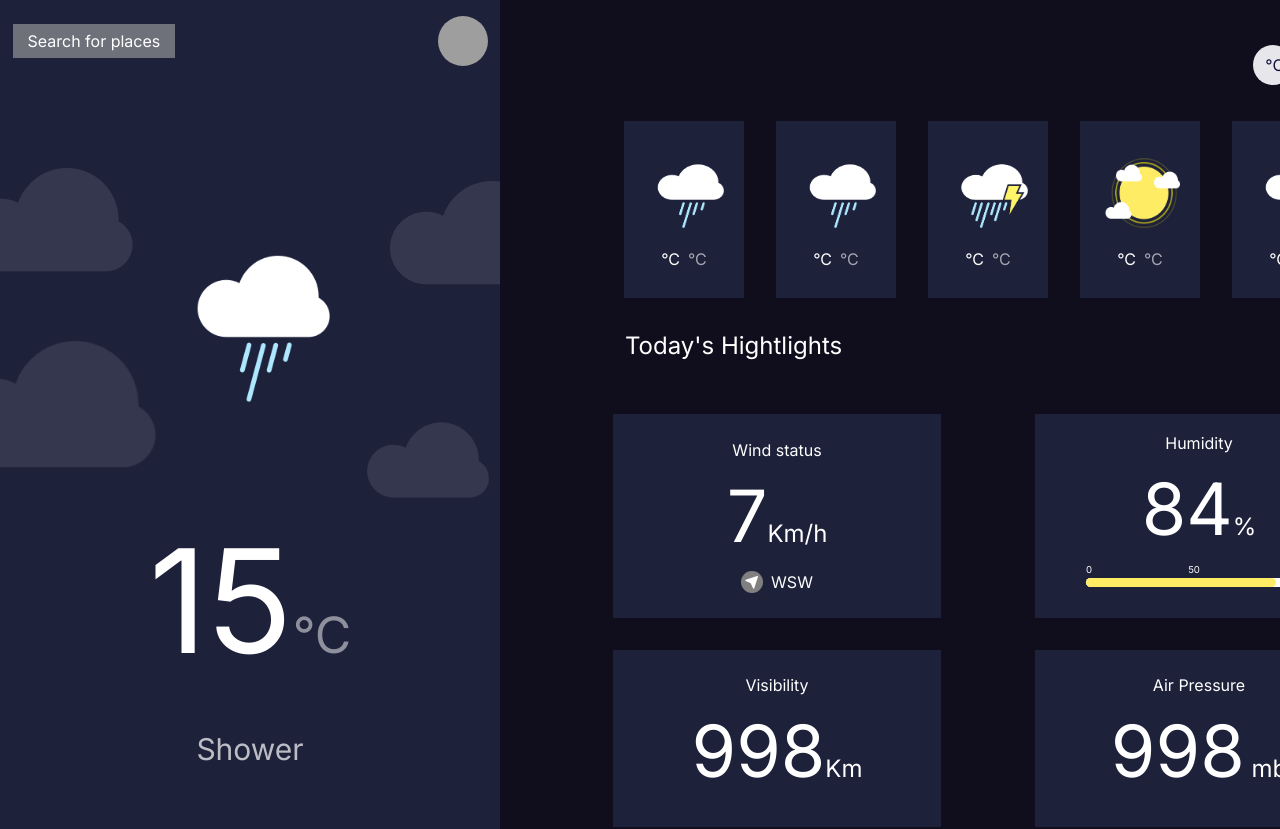
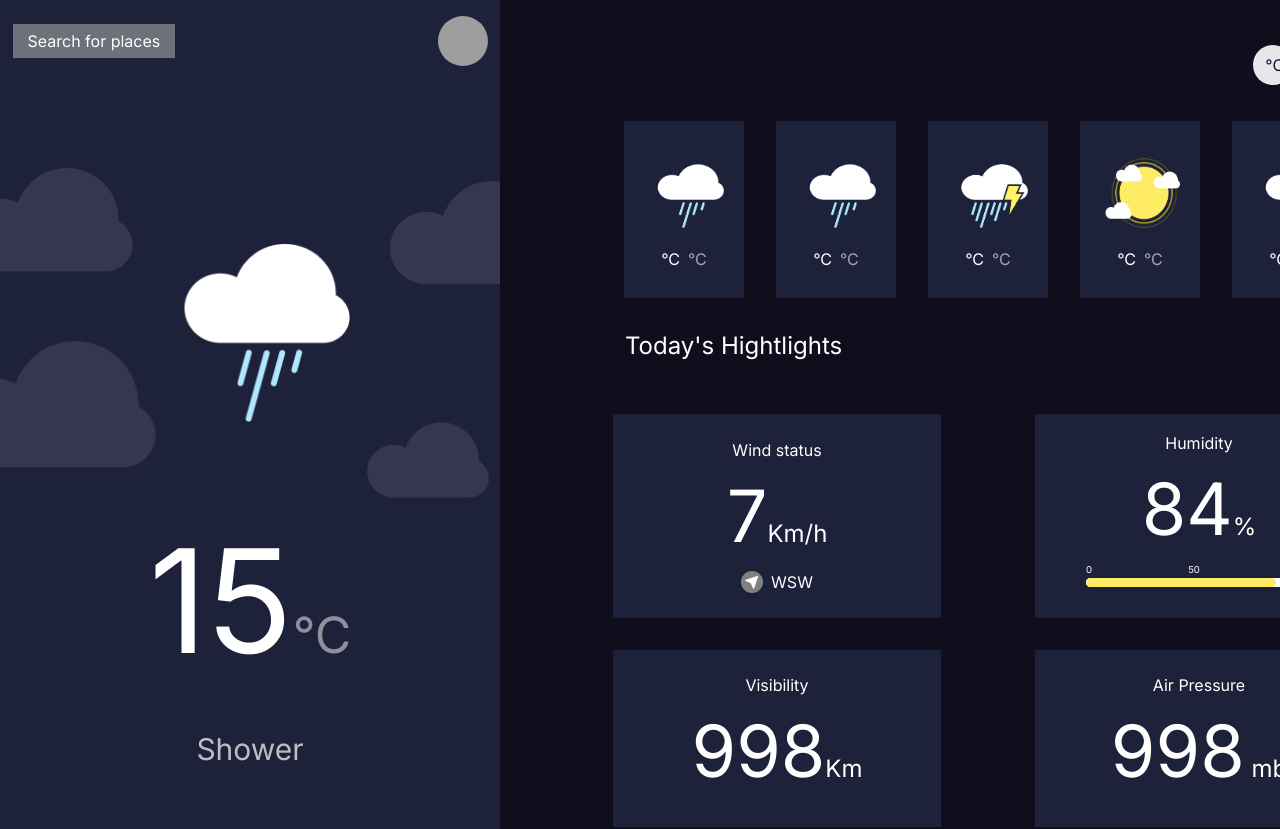
Before and after one commit to Alvarobyui/weather-web-app, a Next.js app: page / in a window 1280 px wide. Shown: the top 829 px of the page. Built offline with nearby package versions, Linux system fonts and the light colour scheme; no server answers; grey boxes are pictures that could not be loaded.

Commit message:
scroll bar styled for chrome

```diff
--- a/app/components/Head.css
+++ b/app/components/Head.css
@@ -61,8 +61,8 @@
 }
 
 .img-box .img {
-  height: 23vh;
-  width: 20vh;
+  height: 28vh;
+  width: 25vh;
 
 }
 .img-box .img img {
--- a/app/components/Hightlights.css
+++ b/app/components/Hightlights.css
@@ -107,7 +107,6 @@ footer {
     flex-wrap: nowrap;
     place-items: center;
     overflow: hidden;
-    overflow-y: scroll;
     padding: 0;
     height: 65%;
     margin-top: 0;
--- a/app/components/Main.css
+++ b/app/components/Main.css
@@ -67,6 +67,17 @@
   color: #E7E7EB;
 }
 
+::-webkit-scrollbar {
+  width: 0.5rem;
+  height: 0.5rem;
+}
+::-webkit-scrollbar-track {
+  background: #1E213A;
+}
+::-webkit-scrollbar-thumb {
+  background-color: #585676;
+}
+
 @media screen and (min-width: 50rem) {
   .UIM {
     justify-content: end;
@@ -96,6 +107,7 @@
     gap: 2rem;
     margin-left: 1.5rem;
     max-width: 100%;
+    overflow: hidden;
   }
   .cards .card {
     width: 120px;
--- a/app/globals.css
+++ b/app/globals.css
@@ -33,6 +33,7 @@ body {
     width: 100%;
   }
 
+
 }
 
 @media screen and (min-width: 1200px) {
```
